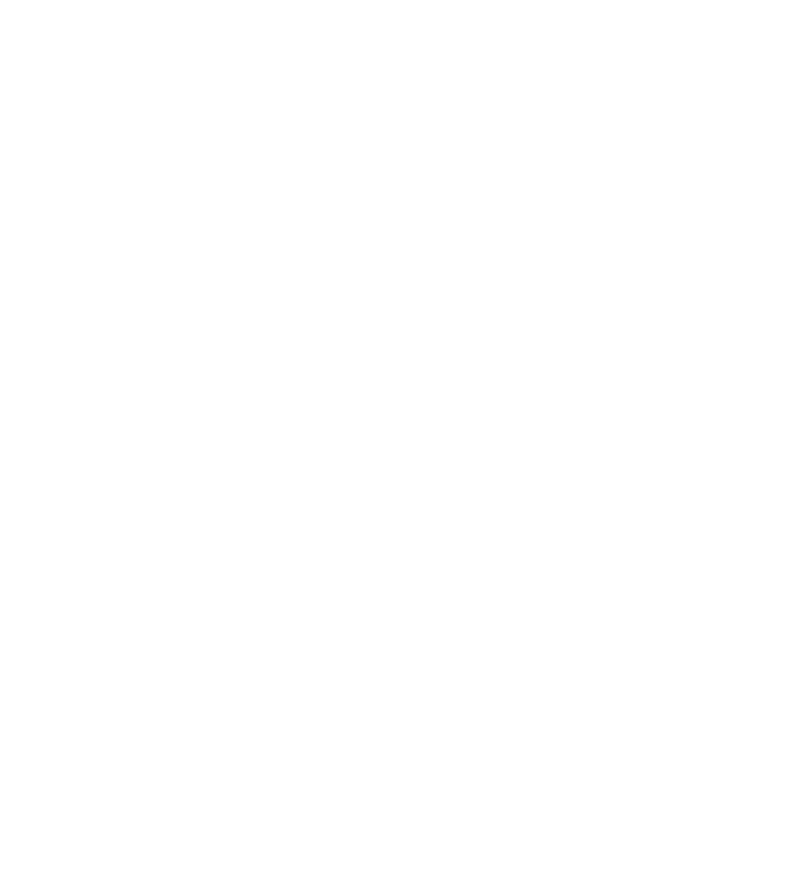
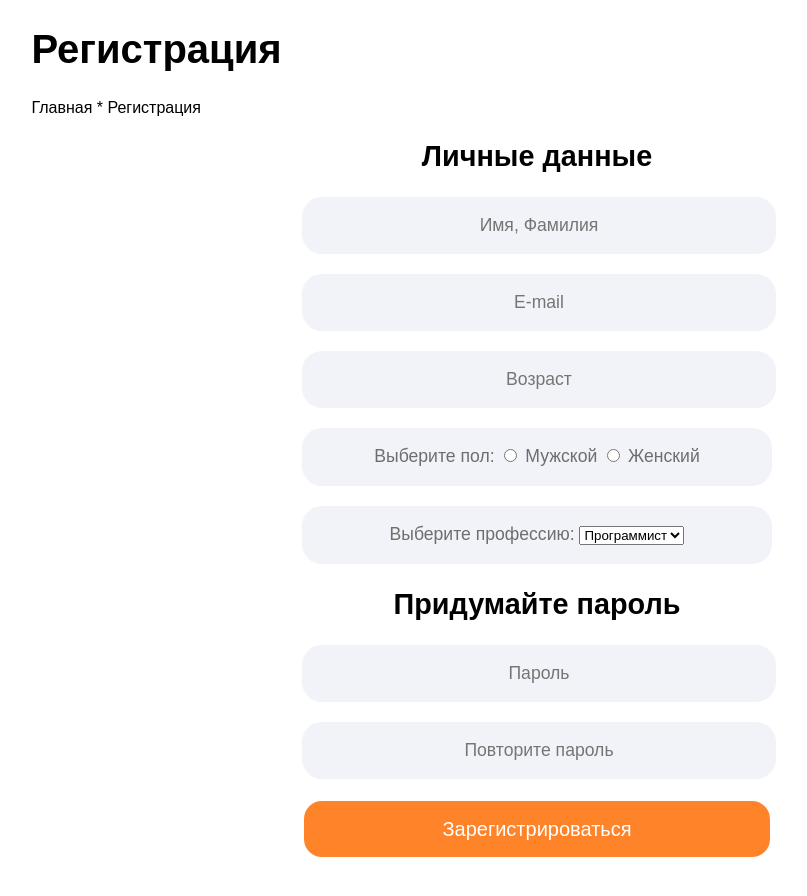
Before and after one commit to altarin/tasks_js, a plain HTML site: page registerForm/index.html in a window 1280 px wide. Shown: the whole page, without its empty margins (103-910 px from the left). Before the commit the page ends 800 px from the top, so only its background shows below. Drawn offline with Linux system fonts and the light colour scheme.

Commit message:
created form registration

```diff
--- a/registerForm/index.html
+++ b/registerForm/index.html
@@ -1,10 +1,84 @@
 <!DOCTYPE html>
 <html lang="en">
+
 <head>
     <meta charset="UTF-8">
-    <title>Title</title>
+    <meta http-equiv="X-UA-Compatible" content="IE=edge">
+    <meta name="viewport" content="width=device-width, initial-scale=1.0">
+    <link rel="stylesheet" href="style.css" type="text/css" />
+
+    <title>Document</title>
 </head>
+
 <body>
+<header>
+    <h1>Регистрация</h1>
+    <span>Главная</span>
+    <span>*</span>
+    <span>Регистрация</span>
+</header>
+<form novalidate>
+    <div class="form_registration">
+        <h2>Личные данные</h2>
+        <!-- имя -->
+        <div class="form_data">
+            <input type="text" name="firstname" value="" placeholder="Имя, Фамилия" id="input-firstname" required
+                   minlength="2" maxlength="20">
+        </div>
 
+        <!-- email -->
+        <div class="form_data">
+            <input type="email" name="email" value="" placeholder="E-mail" id="input-email">
+        </div>
+
+        <!-- возраст -->
+        <div class="form_data">
+            <input type="age" name="age" value="" placeholder="Возраст" id="input-age">
+        </div>
+
+        <!-- пол -->
+        <div class="choise">
+            <label>Выберите пол:</label>
+            <input type="radio" id="male" name="male" value="male" />
+            <label for="male">Мужской</label>
+            <input type="radio" id="female" name="female" value="female" />
+            <label for="female">Женский</label>
+        </div>
+
+        <!-- профессия -->
+        <div class="choise">
+            <label>Выберите профессию:</label>
+            <select name="profession" size="1" required>
+                <option value="Programmer," selected="selected">Программист</option>
+                <option value="Doctor">Врач</option>
+                <option value="Teacher">Учитель</option>
+                <option value="Designer,">Дизайнер</option>
+                <option value="Engineer,">Инженер</option>
+                <option value="Salesman">Продавец</option>
+                <option value="Other">Другое</option>
+            </select>
+        </div>
+
+        <!-- пароль -->
+        <h2>Придумайте пароль</h2>
+        <div class="form_data">
+            <input type="password" name="password" value="" placeholder="Пароль" id="input-password" required>
+        </div>
+
+        <!-- повторный пароль -->
+        <div class="form_data">
+            <input type="password" name="confirm" value="" placeholder="Повторите пароль" id="input-confirm"
+                   required>
+        </div>
+
+        <div class="form-btn">
+            <button type="button" onclick="checkAll()" class="button button_reg">Зарегистрироваться</button>
+        </div>
+
+        <div id="errorMessage"></div>
+    </div>
+</form>
+<script src="index.js"></script>
 </body>
+
 </html>
--- /dev/null
+++ b/registerForm/index.js
@@ -0,0 +1,16 @@
+let errors = [];
+function checkValidity(input) {
+    let validity = input.validity;
+    if (validity.valueMissing) {
+        errors.push('Поле ' + input.placeholder + ' не заполнено');
+    }
+}
+
+function checkAll(){
+    errors = [];
+    let inputs = document.querySelectorAll('input');
+    for (let input of inputs){
+        checkValidity(input);
+    }
+    document.getElementById('errorMessage').innerHTML = errors.join('. <br>');
+}
--- /dev/null
+++ b/registerForm/style.css
@@ -0,0 +1,67 @@
+
+
+header{
+    margin: 0 10%;
+    font-family: sans-serif;
+}
+.form_registration{
+    width: 470px;
+    text-align: center;
+    margin: 0 auto;
+    font-family: sans-serif;
+    margin-bottom: 50px;
+}
+h1{
+    font-size: 2.5em;
+}
+h2{
+    font-size: 1.8em;
+}
+.form_data input{
+    text-align: center;
+    width: 100%;
+    height: 55px;
+    border-radius: 20px;
+    font-size: 1.1em;
+    background-color: #f1f3f8;
+    border: 0;
+    margin-bottom: 20px;
+}
+.form_agreement .accept_checkbox{
+    display: flex;
+    align-items: center;
+    justify-content: space-evenly;
+}
+.account .button_reg {
+    font-size: 1.1em;
+    width: 100%;
+}
+.button {
+    width: 470px;
+    height: 55px;
+    font-size: 20px;
+    display: inline-block;
+    border: 2px solid #fff;
+    text-align: center;
+    height: 2.8em;
+    padding: 0.3em 0.9em;
+    border-radius: 20px;
+    color: #fff;
+    background-color: #ff8429;
+    height: 3em;
+    line-height: 2em;
+}
+#errorMessage {
+    color:red;
+}
+.choise{
+    color:#6E6E6E;
+    width: 100%;
+    height: 40px;
+    border-radius: 20px;
+    font-size: 1.1em;
+    background-color: #f1f3f8;
+    border: 0;
+    margin-bottom: 20px;
+    padding-top: 18px;
+}
```
